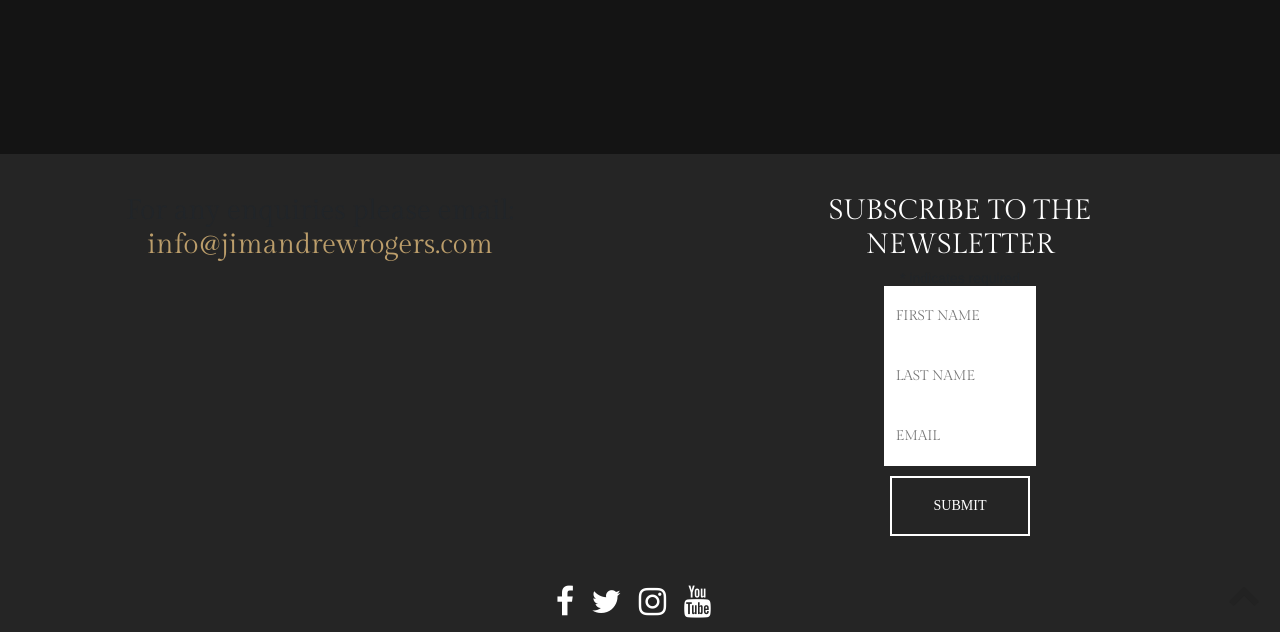
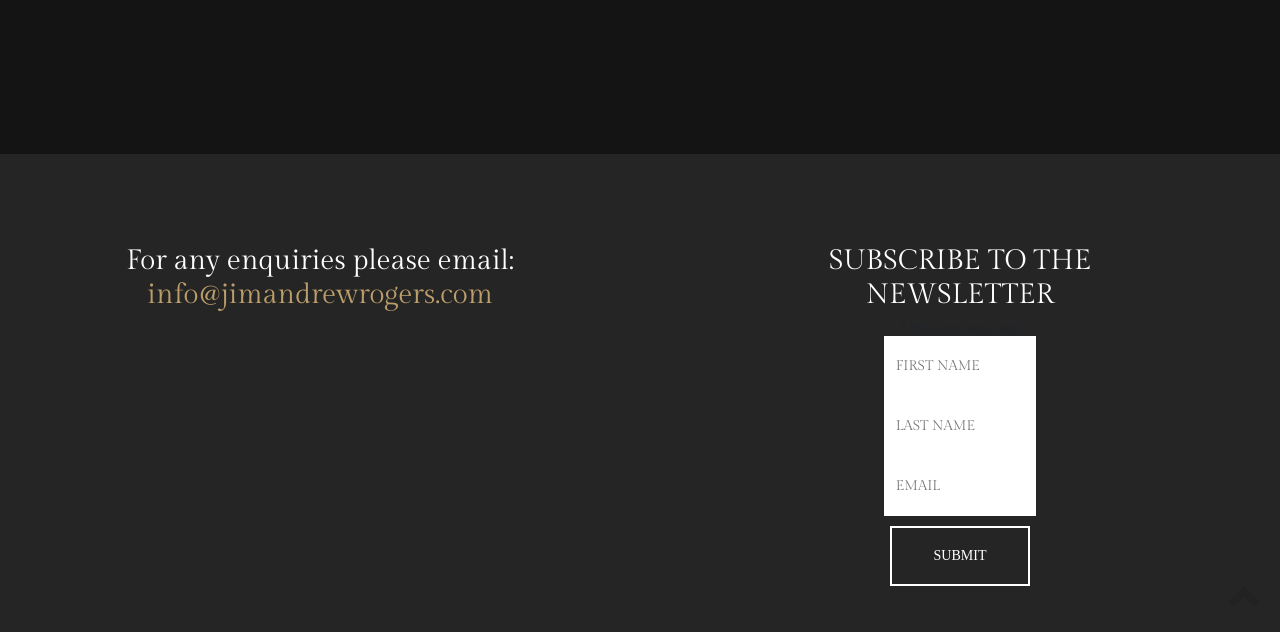
Before and after one commit to JimRogers/jimandrewrogers, a Jekyll site: the page built from index.md, in a window 1280 px wide and 1400 px high, scrolled down 2606 px. Shown: the part 768-1400 px from the top of the window. Built offline with Jekyll 4.4.1, drawn with Linux system fonts in a browser that asks for light colours; comment, search, counter and statistics services are not loaded.

Commit message:
Change footer text color

```diff
--- a/css/style.css
+++ b/css/style.css
@@ -323,7 +323,10 @@
 .form #mc_embed_signup h2 {
 	display:none;
 }
-
+.contact h3 {
+	color:#fff;
+	padding-top:50px;
+}
 /*---
 Homepage Blog Section
 ---*/
```
